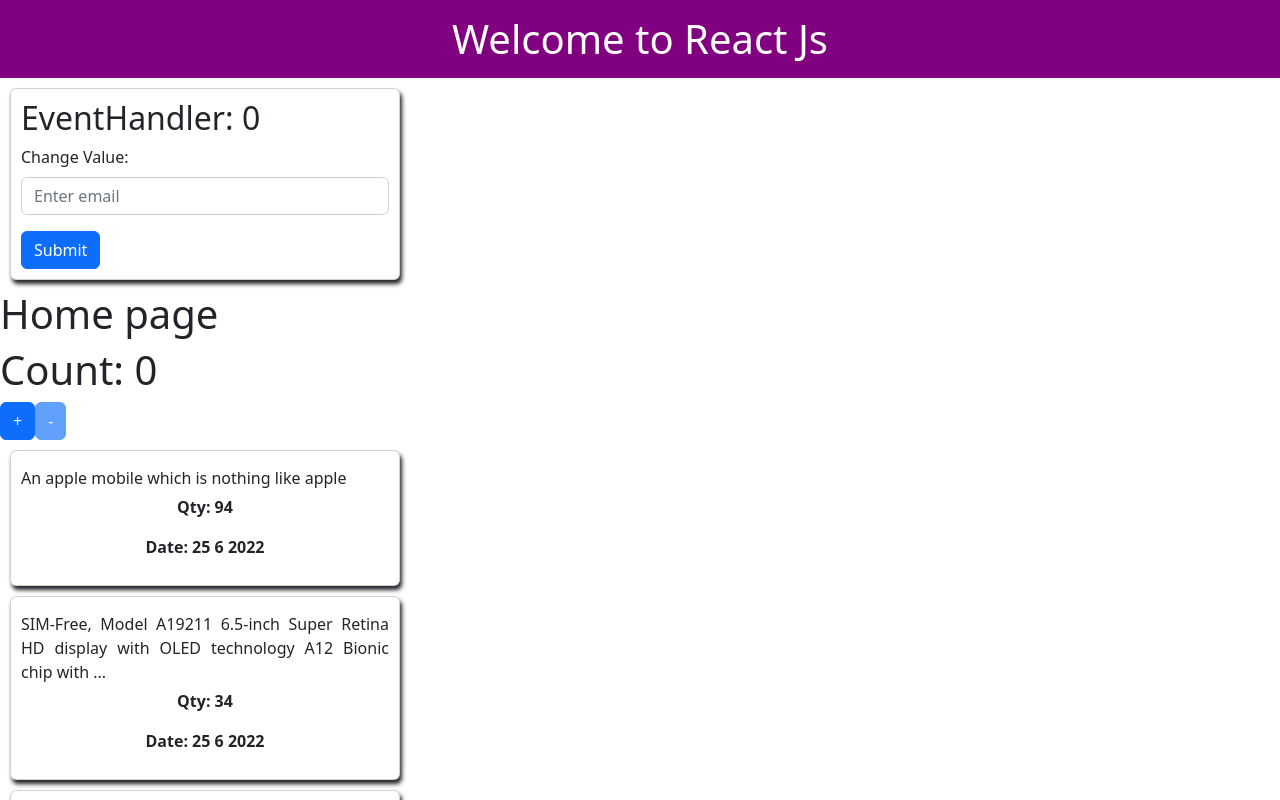
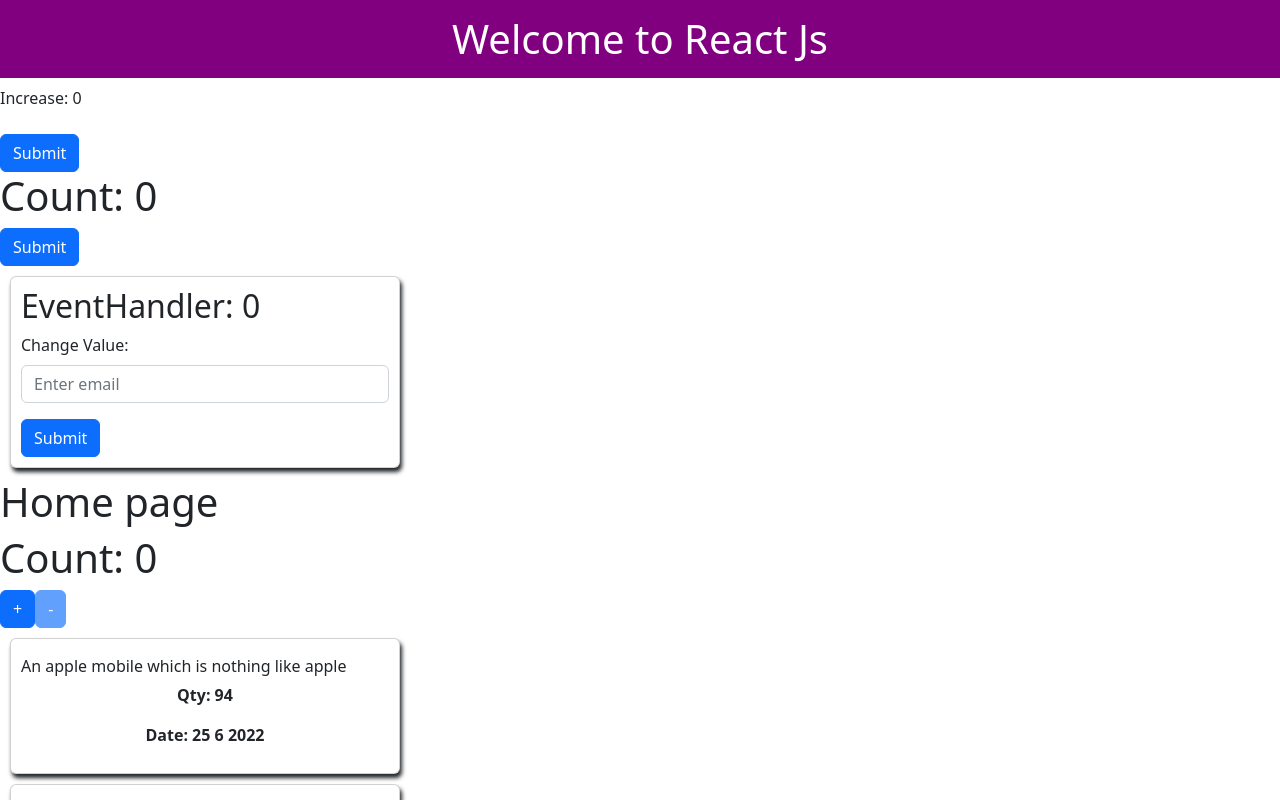
Before and after one commit to furiousnur/React-Basic, a React (Create React App) app: page / in a window 1280 px wide. Shown: the top 800 px of the page. Built offline with nearby package versions, Linux system fonts and the light colour scheme.

Commit message:
hooks, useState in functional component

```diff
--- a/src/App.js
+++ b/src/App.js
@@ -8,6 +8,8 @@ import Card3 from "./components/Card3";
 import State from "./components/State";
 import ConditionalRendering from "./components/ConditionalRendering/Index";
 import EventHandler from "./components/EventHandler/index";
+import HookUseState from "./components/HookUseState/index";
+import Index2 from "./components/HookUseState/Index2";
 
 function Welcome(){
     return React.createElement("h1",{},"Welcome function component");
@@ -26,6 +28,9 @@ function App() {
   return (
       <div>
         <h1 className="headingStyle">Welcome to React Js</h1>
+          {/*Hook*/}
+          <HookUseState />
+          <Index2 />
           <EventHandler />
           <ConditionalRendering />
           <State />
--- a/src/components/EventHandler/index.js
+++ b/src/components/EventHandler/index.js
@@ -16,7 +16,7 @@ class EventHandler extends Component {
     }
 
     increase(){
-        //If you have done this by e6 then not needed binding to button. You can also use binding in constructor
+        //If you have done this by es6 then not needed binding to button. You can also use binding in constructor
         this.setState({
             count: this.state.count +1
         })
--- /dev/null
+++ b/src/components/HookUseState/Index2.js
@@ -0,0 +1,20 @@
+import React, {useState} from 'react';
+import Button from "react-bootstrap/Button";
+
+function Index2(){
+    const [count, setCount] = useState(0)
+    const increment = () =>{
+       setCount(count+1);
+    }
+
+    return (
+        <div>
+            <h1>Count: {count}</h1>
+            <Button variant="primary" onClick={increment}>
+                Submit
+            </Button>
+        </div>
+    );
+}
+
+export default Index2;
--- /dev/null
+++ b/src/components/HookUseState/index.js
@@ -0,0 +1,37 @@
+import React, {Component} from 'react';
+import Button from 'react-bootstrap/Button';
+import Form from 'react-bootstrap/Form';
+
+class HookUseState extends Component {
+    constructor(props) {
+        super(props);
+
+        this.state = {
+            count: 0
+        }
+    }
+
+    increase = () =>{
+        this.setState({
+            count: this.state.count + 1
+        })
+    }
+
+    render() {
+        const {count} = this.state;
+        return (
+            <div>
+                <Form>
+                    <Form.Group className="mb-3" controlId="formBasicEmail">
+                        <Form.Label>Increase: {count}</Form.Label>
+                    </Form.Group>
+                    <Button variant="primary" onClick={this.increase}>
+                        Submit
+                    </Button>
+                </Form>
+            </div>
+        );
+    }
+}
+
+export default HookUseState;
```
